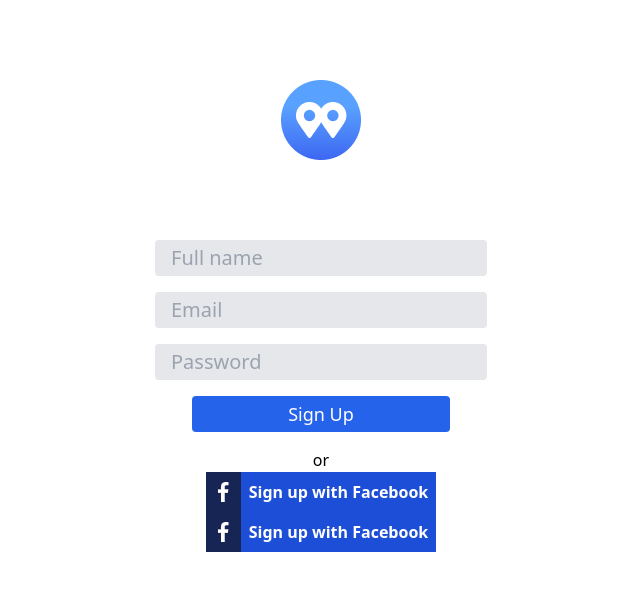
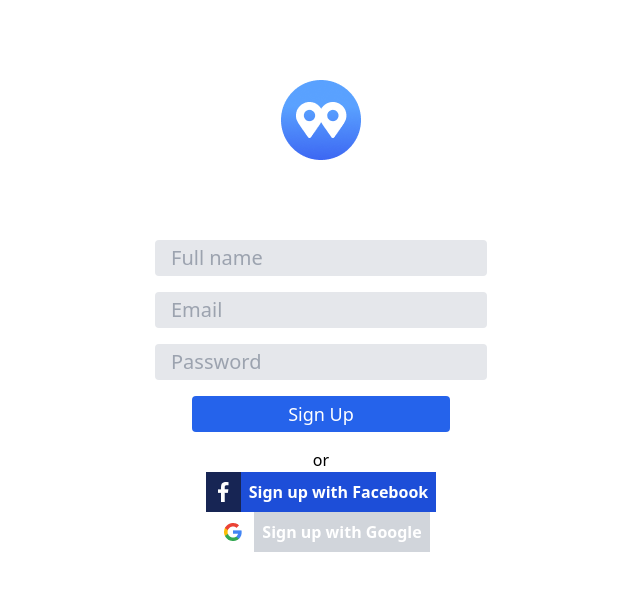
Before and after one commit to KenUdoudo/Log-In, a React (Vite) app: page /SignUp in a window 1280 px wide. Shown: the top 590 px of the page, without its empty margins (319-959 px from the left). Built offline with nearby package versions, Linux system fonts and the light colour scheme.

Commit message:
google btn edit

```diff
--- a/src/Signup.jsx
+++ b/src/Signup.jsx
@@ -20,9 +20,9 @@ const SignUp = () => {
           <img src={ facebook } className='px-3  py-2'/>
           <p className='bg-blue-700 px-2 py-2 text-base font-semibold text-white'>Sign up with Facebook</p>
         </div>
-        <div className='flex flex-row justify-center items-center bg-blue-950'>
-          <img src={ facebook } className='px-3  py-2'/>
-          <p className='bg-blue-700 px-2 py-2 text-base font-semibold text-white'>Sign up with Facebook</p>
+        <div className='flex flex-row justify-center items-center'>
+          <img src={ google } className='px-3  py-2'/>
+          <p className='bg-gray-300 px-2 py-2 text-base font-semibold text-white'>Sign up with Google</p>
         </div>
     </div>
   );
```
